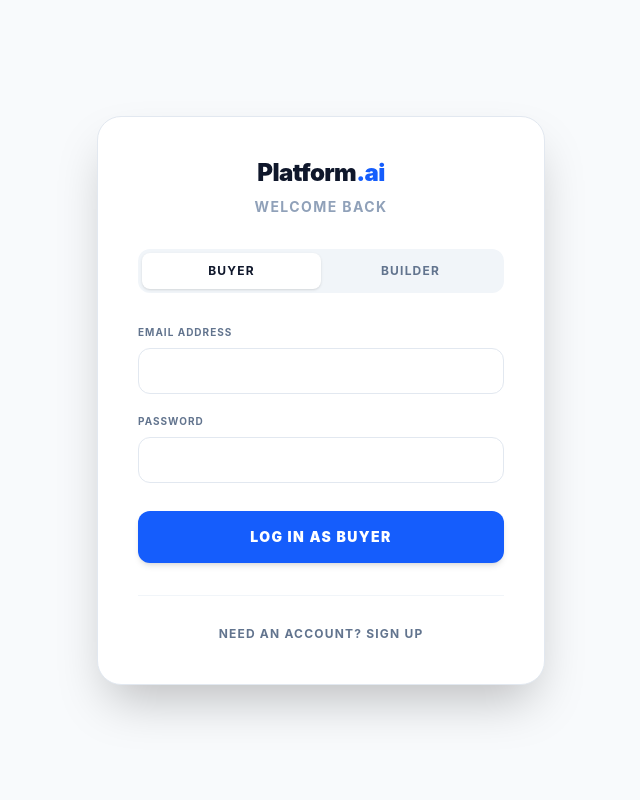
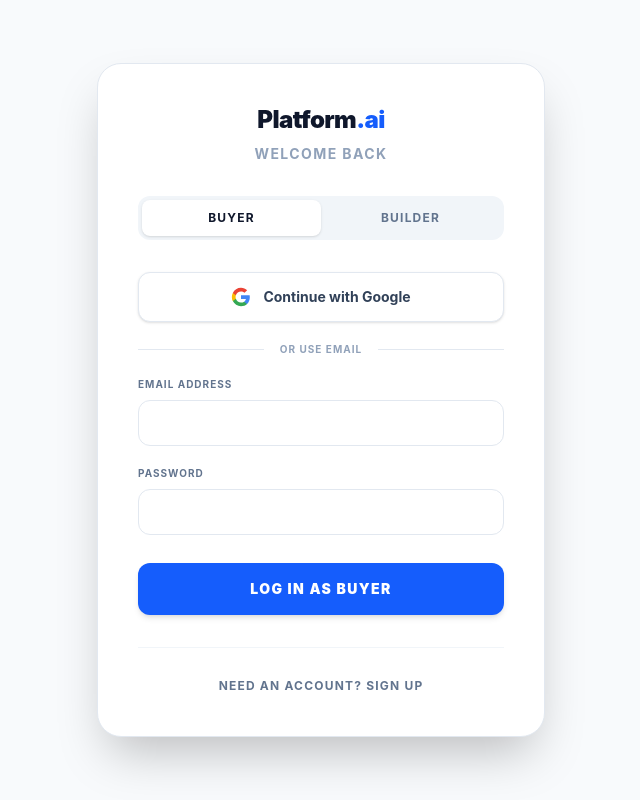
Before and after one commit to meanuragm11/AI-Freelancers, a Next.js app: page /auth in a window 1280 px wide. Shown: the whole page, without its empty margins (319-959 px from the left). Built offline with nearby package versions, Linux system fonts and the light colour scheme; no server answers.

Commit message:
Fixed google sign up

```diff
--- a/app/auth/page.tsx
+++ b/app/auth/page.tsx
@@ -35,6 +35,17 @@
 
   const handleChange = (e: React.ChangeEvent<HTMLInputElement>) => {
     setFormData({ ...formData, [e.target.name]: e.target.value });
+  };
+
+  // Google OAuth Handler
+  const handleGoogleAuth = async () => {
+    const { error } = await supabase.auth.signInWithOAuth({
+      provider: 'google',
+      options: {
+        redirectTo: `${window.location.origin}/auth/callback`,
+      },
+    });
+    if (error) alert(error.message);
   };
 
   const handleAuth = async (e: React.FormEvent) => {
@@ -121,6 +132,29 @@
           </button>
         </div>
 
+        {/* Google Authentication Button */}
+        <button
+          type="button"
+          onClick={handleGoogleAuth}
+          className={`w-full flex items-center justify-center gap-3 py-3.5 rounded-xl text-sm font-bold transition-all border shadow-sm ${isBuilder ? 'bg-slate-900 border-slate-700 text-white hover:bg-slate-800' : 'bg-white border-slate-200 text-slate-700 hover:bg-slate-50'}`}
+        >
+          <svg className="w-5 h-5" viewBox="0 0 24 24">
+            <path d="M22.56 12.25c0-.78-.07-1.53-.2-2.25H12v4.26h5.92c-.26 1.37-1.04 2.53-2.21 3.31v2.77h3.57c2.08-1.92 3.28-4.74 3.28-8.09z" fill="#4285F4" />
+            <path d="M12 23c2.97 0 5.46-.98 7.28-2.66l-3.57-2.77c-.98.66-2.23 1.06-3.71 1.06-2.86 0-5.29-1.93-6.16-4.53H2.18v2.84C3.99 20.53 7.7 23 12 23z" fill="#34A853" />
+            <path d="M5.84 14.09c-.22-.66-.35-1.36-.35-2.09s.13-1.43.35-2.09V7.07H2.18C1.43 8.55 1 10.22 1 12s.43 3.45 1.18 4.93l2.85-2.22.81-.62z" fill="#FBBC05" />
+            <path d="M12 5.38c1.62 0 3.06.56 4.21 1.64l3.15-3.15C17.45 2.09 14.97 1 12 1 7.7 1 3.99 3.47 2.18 7.07l3.66 2.84c.87-2.6 3.3-4.53 6.16-4.53z" fill="#EA4335" />
+          </svg>
+          Continue with Google
+        </button>
+
+        <div className="flex items-center my-5">
+          <div className={`flex-1 border-t ${isBuilder ? 'border-slate-800' : 'border-slate-200'}`}></div>
+          <span className={`px-4 text-[10px] font-bold uppercase tracking-widest ${isBuilder ? 'text-slate-500' : 'text-slate-400'}`}>
+            Or use email
+          </span>
+          <div className={`flex-1 border-t ${isBuilder ? 'border-slate-800' : 'border-slate-200'}`}></div>
+        </div>
+
         <form onSubmit={handleAuth} className="flex flex-col gap-5">
           {!isLogin && (
             <>
--- /dev/null
+++ b/app/components/PostHogProvider.tsx
@@ -0,0 +1,40 @@
+'use client'
+
+import posthog from 'posthog-js'
+import { PostHogProvider as PHProvider, usePostHog } from 'posthog-js/react'
+import { usePathname, useSearchParams } from 'next/navigation'
+import { useEffect } from 'react'
+
+function PostHogPageView() {
+  const pathname = usePathname()
+  const searchParams = useSearchParams()
+  const ph = usePostHog()
+
+  useEffect(() => {
+    if (pathname && ph) {
+      let url = window.origin + pathname
+      const search = searchParams.toString()
+      if (search) url += `?${search}`
+      ph.capture('$pageview', { '$current_url': url })
+    }
+  }, [pathname, searchParams, ph])
+
+  return null
+}
+
+if (typeof window !== 'undefined') {
+  posthog.init(process.env.NEXT_PUBLIC_POSTHOG_KEY!, {
+    api_host: process.env.NEXT_PUBLIC_POSTHOG_HOST,
+    capture_pageview: false,
+    capture_pageleave: true,
+  })
+}
+
+export function PostHogProvider({ children }: { children: React.ReactNode }) {
+  return (
+    <PHProvider client={posthog}>
+      <PostHogPageView />
+      {children}
+    </PHProvider>
+  )
+}
--- a/app/layout.tsx
+++ b/app/layout.tsx
@@ -1,6 +1,8 @@
 import type { Metadata } from "next";
 import { Inter } from "next/font/google";
+import { Suspense } from "react";
 import "./globals.css"; // This is the critical line that injects Tailwind
+import { PostHogProvider } from "./components/PostHogProvider";
 
 const inter = Inter({ subsets: ["latin"] });
 
@@ -16,7 +18,11 @@
 }>) {
   return (
     <html lang="en">
-      <body className={inter.className}>{children}</body>
+      <body className={inter.className}>
+        <Suspense>
+          <PostHogProvider>{children}</PostHogProvider>
+        </Suspense>
+      </body>
     </html>
   );
 }
--- a/package.json
+++ b/package.json
@@ -15,6 +15,7 @@
     "@supabase/ssr": "^0.12.0",
     "@supabase/supabase-js": "^2.108.1",
     "next": "16.2.7",
+    "posthog-js": "^1.386.6",
     "react": "19.2.4",
     "react-dom": "19.2.4"
   },
```
Also changed, not shown: 2 other files (tests, documents, lock files or other folders).
